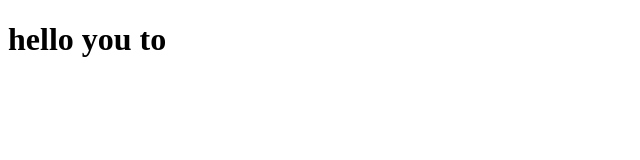
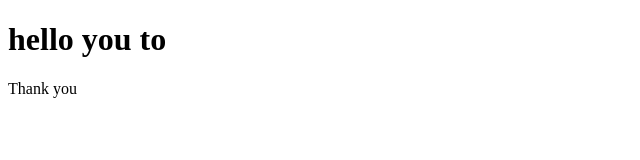
Before and after one commit to cristikristi/coursera-test, a plain HTML site: page index.html in a window 1280 px wide. Shown: the full height of the page, 0-640 px from the left. Drawn offline with Linux system fonts and the light colour scheme.

Commit message:
first web file. Second commit

```diff
--- a/index.html
+++ b/index.html
@@ -6,5 +6,9 @@
   </head>
   <body>
     <h1>hello you to</h1>
+    <div class="">
+        Thank you
+    </div>
+
   </body>
 </html>
```
